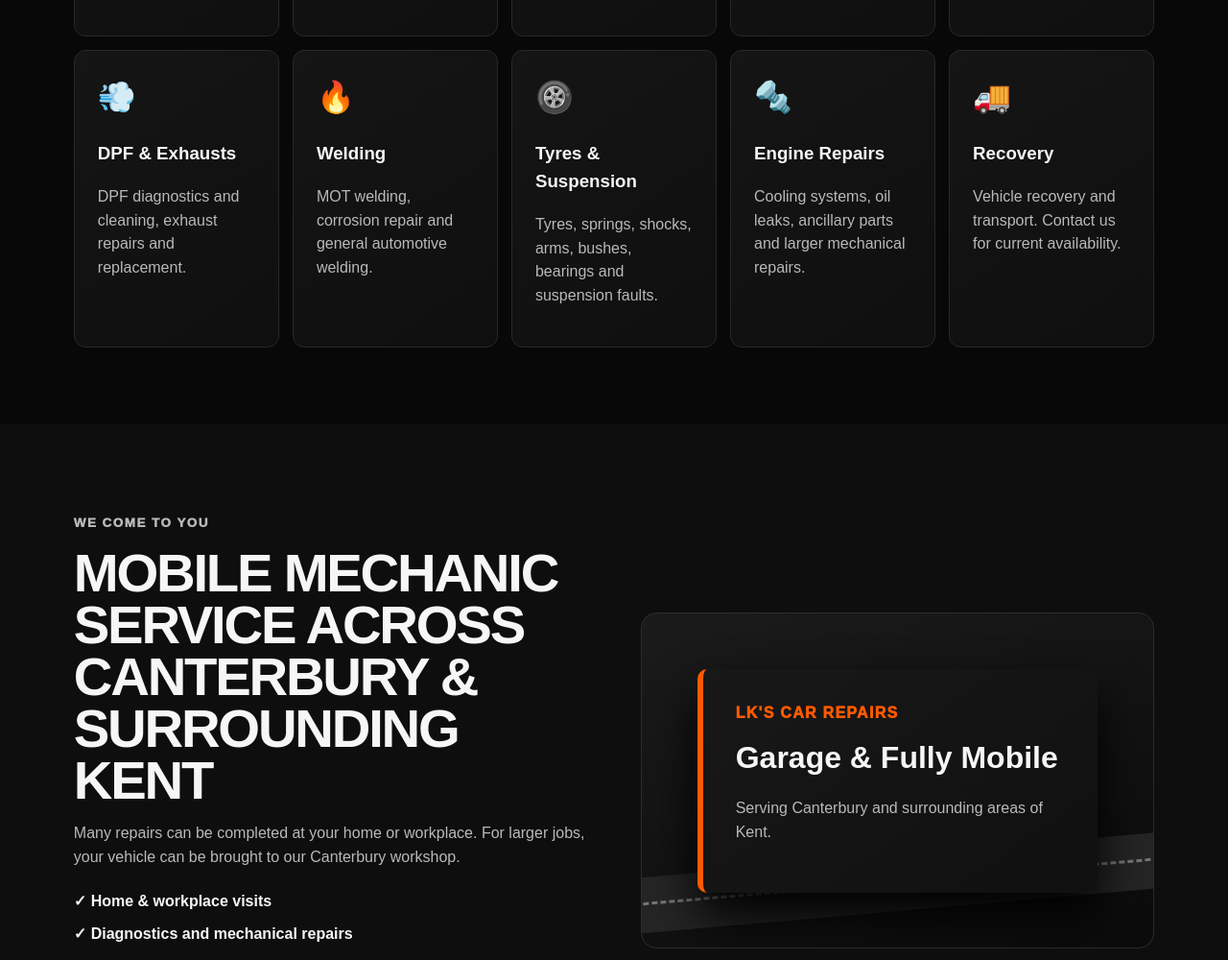
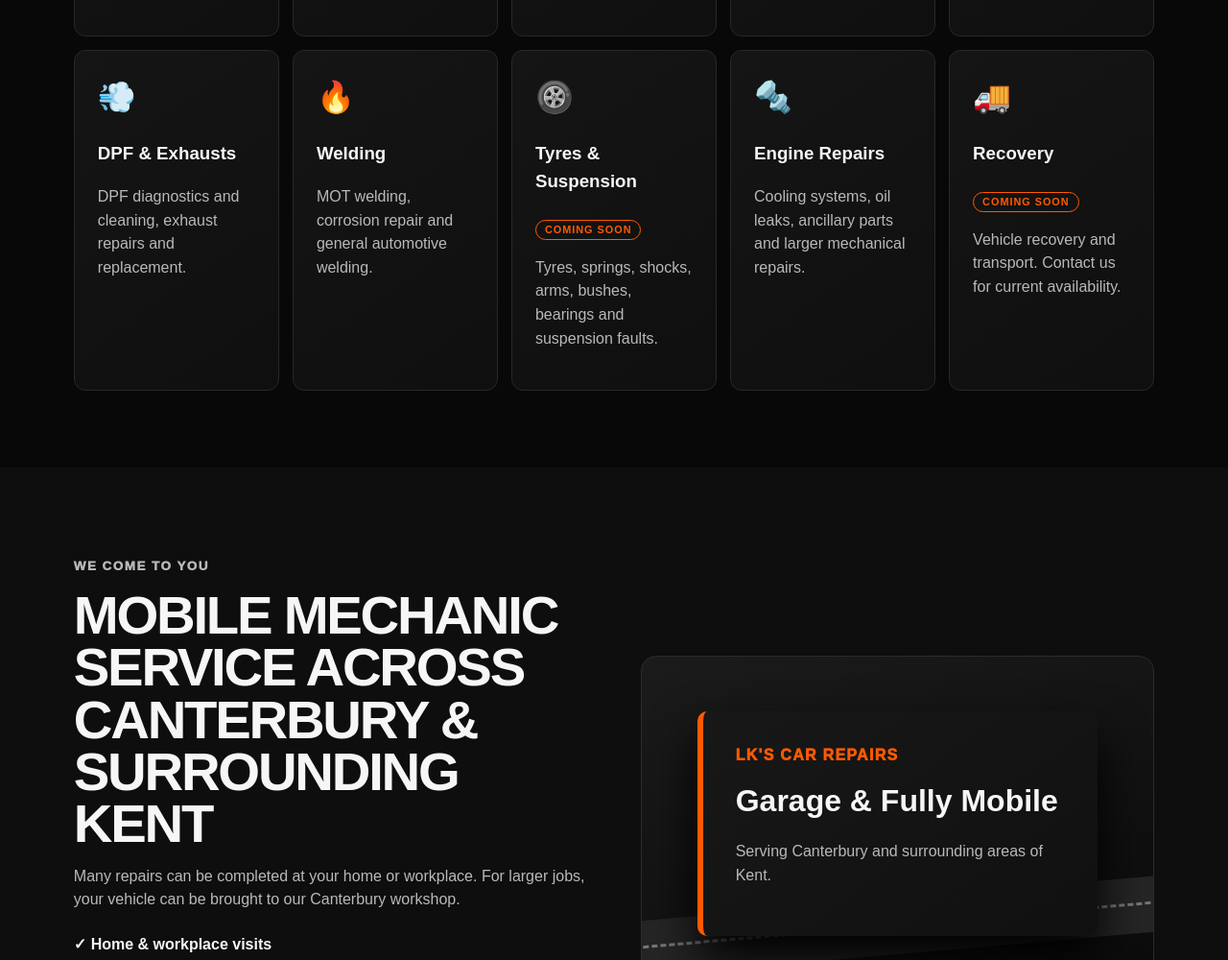
Before and after one commit to kyelaw1/lks-car-repairs, a plain HTML site: page index.html in a window 1280 px wide. Shown: the part 1357-2357 px from the top of the page at 96% size. Drawn offline with Linux system fonts and the light colour scheme.

Commit message:
Add files via upload

```diff
--- a/index.html
+++ b/index.html
@@ -78,9 +78,9 @@
     <article><div class="icon">⏱️</div><h3>Cambelts</h3><p>Timing belt kits, water pumps and scheduled replacement work.</p></article>
     <article><div class="icon">💨</div><h3>DPF & Exhausts</h3><p>DPF diagnostics and cleaning, exhaust repairs and replacement.</p></article>
     <article><div class="icon">🔥</div><h3>Welding</h3><p>MOT welding, corrosion repair and general automotive welding.</p></article>
-    <article><div class="icon">🛞</div><h3>Tyres & Suspension</h3><p>Tyres, springs, shocks, arms, bushes, bearings and suspension faults.</p></article>
+    <article><div class="icon">🛞</div><h3>Tyres & Suspension</h3><span class="coming-soon">Coming Soon</span><p>Tyres, springs, shocks, arms, bushes, bearings and suspension faults.</p></article>
     <article><div class="icon">🔩</div><h3>Engine Repairs</h3><p>Cooling systems, oil leaks, ancillary parts and larger mechanical repairs.</p></article>
-    <article><div class="icon">🚚</div><h3>Recovery</h3><p>Vehicle recovery and transport. Contact us for current availability.</p></article>
+    <article><div class="icon">🚚</div><h3>Recovery</h3><span class="coming-soon">Coming Soon</span><p>Vehicle recovery and transport. Contact us for current availability.</p></article>
   </div>
 </section>
 
--- a/styles.css
+++ b/styles.css
@@ -227,3 +227,18 @@ footer a{display:block;margin-top:8px;color:#ddd}
 .premium-card>p{flex:1}
 @media(max-width:1100px){.premium-reviews{grid-template-columns:repeat(2,1fr)!important}}
 @media(max-width:720px){.premium-reviews{grid-template-columns:1fr!important}}
+
+/* V8 Coming Soon service labels */
+.coming-soon{
+  display:inline-block;
+  margin-top:7px;
+  padding:4px 9px;
+  border:1px solid var(--orange);
+  border-radius:999px;
+  color:var(--orange);
+  font-size:.68rem;
+  font-weight:900;
+  line-height:1;
+  letter-spacing:.09em;
+  text-transform:uppercase;
+}
```
Also changed, not shown: 1 other file.
